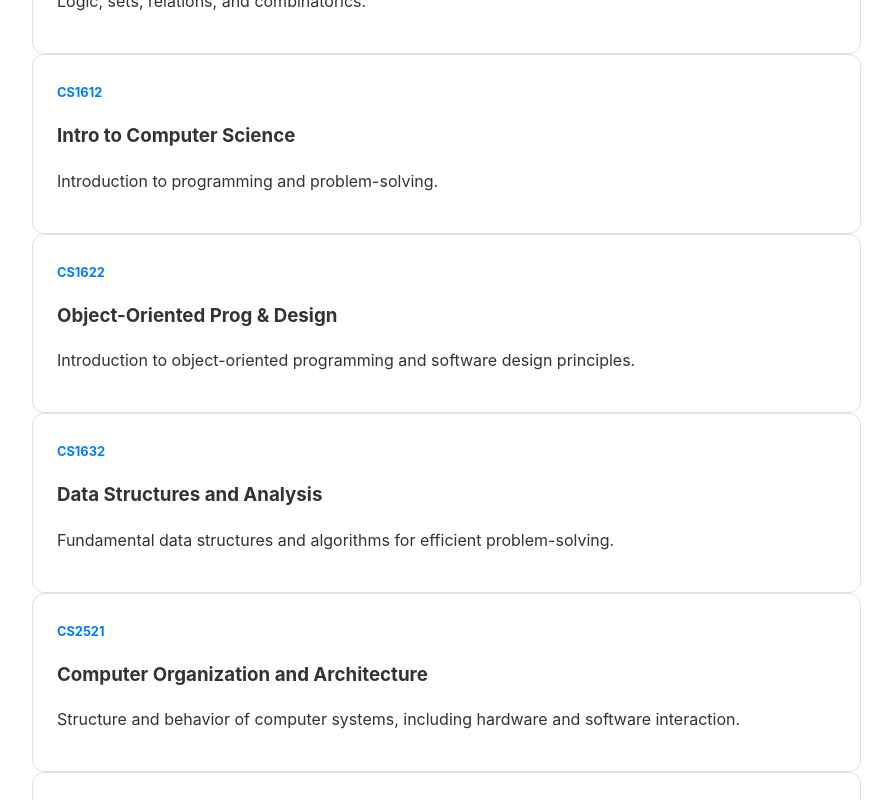
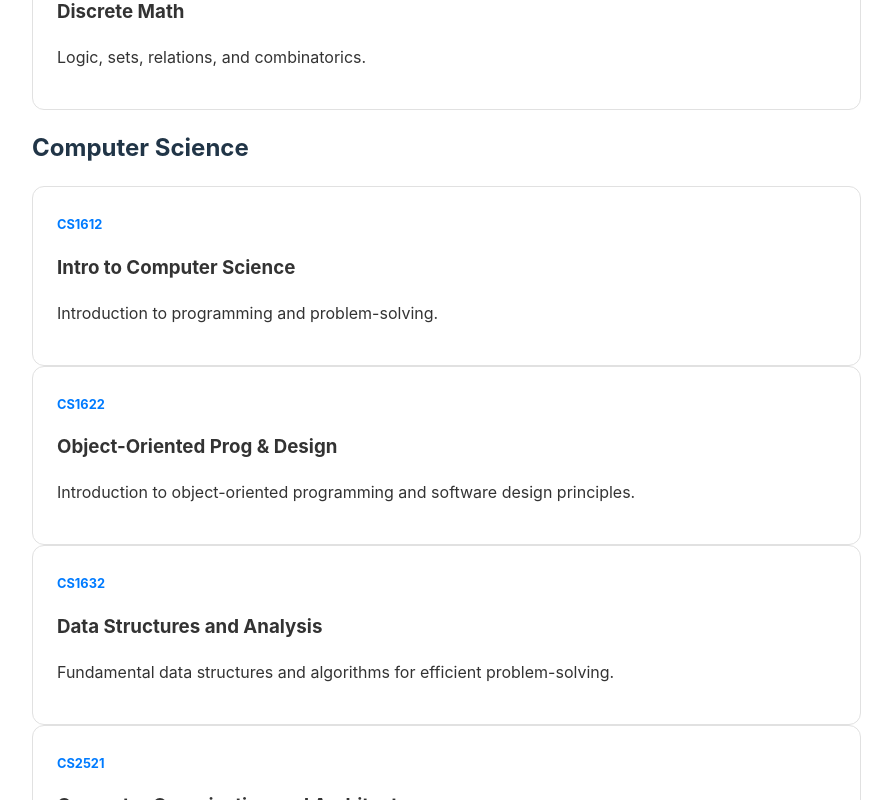
Before and after one commit to NilsSmith1/profilesapp, a React (Vite) app: page / in a window 1280 px wide. Shown: the part 1100-1900 px from the top of the page, without its empty margins (0-892 px from the left). Built offline with nearby package versions, Linux system fonts and the light colour scheme.

Commit message:
Modified the relavent course list part to make it look nicer

```diff
--- a/src/App.css
+++ b/src/App.css
@@ -32,3 +32,24 @@
   color: #007bff;
   text-transform: uppercase;
 }
+
+.category-header {
+  font-size: 1.8rem;
+  font-weight: 800; /* Extra Bold */
+  color: #222;
+  margin-top: 3rem;
+  margin-bottom: 1rem;
+  border-bottom: 3px solid #007acc; /* Adds a nice underline to the header */
+  display: inline-block;
+  padding-right: 20px;
+}
+
+.course-section {
+  margin-bottom: 2rem;
+}
+
+.course-grid {
+  display: grid;
+  grid-template-columns: repeat(auto-fill, minmax(280px, 1fr));
+  gap: 1rem;
+}
--- a/src/App.jsx
+++ b/src/App.jsx
@@ -22,6 +22,16 @@ const courses = [
 ];
 
 function App() {
+
+  const groupedCourses = courses.reduce((groups, course) => {
+    const type = course.category;
+    if (!groups[course.category]) {
+      groups[course.category] = [];
+    }
+    groups[course.category].push(course);
+    return groups;
+  }, {});
+
   const [count, setCount] = useState(0)
 
   return (
@@ -34,10 +44,15 @@ function App() {
 
 
 
-    <section>
-    <h2>Relavent Course List</h2>
+<h2>Relavent Course List</h2>
+
+    {Object.keys(groupedCourses).map(category => (
+      <section key={category} className="course-category">
+        <h2 className="category-title">{category}</h2>
+
+
     <div className="course-list">
-      {courses.map(course => (
+      {groupedCourses[category].map(course => (
     <div key={course.id} className="course-card">
               <span className="course-code">{course.code}</span>
               <h3>{course.name}</h3>
@@ -46,11 +61,12 @@ function App() {
       ))}
     </div>
       </section>
-    </div>
+    ))}
 
-
+     </div>
     </>
   )
 }
 
+
 export default App
```
